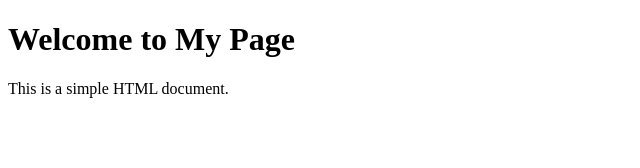
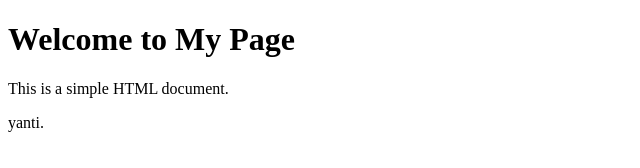
Before and after one commit to Athela19/asep, a plain HTML site: page index.html in a window 1280 px wide. Shown: the full height of the page, 0-640 px from the left. Drawn offline with Linux system fonts and the light colour scheme.

Commit message:
bala bala kedua

```diff
--- a/index.html
+++ b/index.html
@@ -8,5 +8,6 @@
 <body>
     <h1>Welcome to My Page</h1>
     <p>This is a simple HTML document.</p>
+    <p>yanti.</p>
 </body>
 </html>
```
